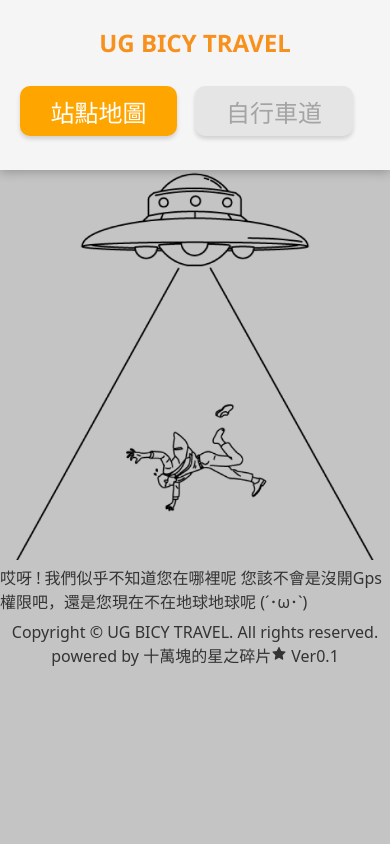
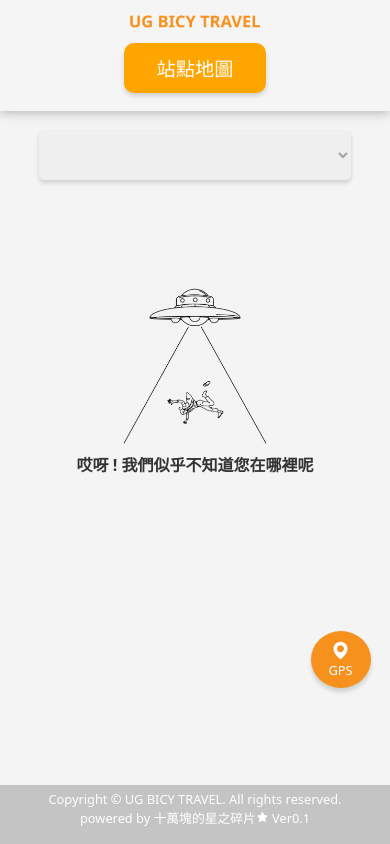
Before and after one commit to daydaychao/2021-F2E-Week2, a Vue app: page /2021-F2E-Week2/error in a window 390 px wide. Built offline with nearby package versions, Linux system fonts and the light colour scheme.

Commit message:
style_1120
home&error都好了，有問題不要跟我講，我不想修´･ᴗ･`

```diff
--- a/src/assets/styles/styles.css
+++ b/src/assets/styles/styles.css
@@ -11,6 +11,13 @@
   box-shadow: 0px 3px 4px rgb(0 0 0 / 15%);
   border: none;
   cursor: pointer;
+  transition: 0.3s ease;
+}
+
+.btn-orange:hover {
+  background: var(--orange);
+  color: #fff !important;
+  transition: 0.3s ease;
 }
 
 .btn-blue {
@@ -29,6 +36,13 @@
   box-shadow: 0px 3px 4px rgb(0 0 0 / 15%);
   border: none;
   cursor: pointer;
+  transition: 0.3s ease;
+}
+
+.btn-green:hover {
+  background: var(--green);
+  color: #fff !important;
+  transition: 0.3s ease;
 }
 
 .header_btn {
@@ -76,6 +90,13 @@
 
 .disable_g {
   background: #fff;
+}
+
+#app > main > article.car-nav > div.Homecar > div > button.disable_g.btn-orange{
+  color: var(--orange);
+}
+
+#app > main > article.car-nav > div.Homecar > div > button.disable_g.btn-green{
   color: var(--green);
 }
 
@@ -90,11 +111,10 @@
   display: flex;
   align-items: center;
   justify-content: space-between;
-  padding: 0 30px;
+  padding: 0 5%;
   box-shadow: 0px 2px 10px rgb(0 0 0 / 25%);
   position: relative;
   z-index: 10;
-  height: 100px;
 }
 
 .content {
@@ -104,19 +124,29 @@
 
 .Homeimg {
   text-align: center;
-  margin: 3% 0 1%;
+  position: relative;
+  top: 50%;
+  transform: translateY(-50%);
 }
 
 .Homeimg > h1 {
-  font-size: 3rem;
+  font-size: 2rem;
   display: block;
-  margin: 2% 0 0 0;
+  margin: 1% 0 0 0;
   padding: 0;
 }
 
 .Homeimg > p {
   font-size: 1.12rem;
   margin: 0;
+}
+
+.Homeimg img{
+  width: 20%;
+}
+
+#app > main > article.car-nav > div.Homeselect > span{
+  margin-top: 5%;
 }
 
 /*--車站--*/
@@ -146,7 +176,6 @@
   border-radius: 5px;
   width: 100%;
   outline: none;
-  margin-bottom: 5%;
   min-width: 300px;
 }
 
@@ -186,14 +215,15 @@
 .HomeCurrentStation > .StationNum{
   display: flex;
   align-items: center;
+  margin-bottom: 5px;
 }
 
-.HomeCurrentStation > div.StationNum > hr{
+/* .HomeCurrentStation > div.StationNum > hr{
   width: 100%;
   border: 1px solid #fff;
   transform: rotate(90deg);
   padding: 0 8%;
-}
+} */
 
 .HomeCurrentStation > div.StationNum > div{
   display: flex;
@@ -208,7 +238,7 @@
 
 .HomeCurrentStation h2{
   font-size: 2.25rem;
-  margin: 0 0 1% 0;
+  margin: 0;
 }
 
 .HomeCurrentStation h4{
@@ -218,7 +248,11 @@
 }
 
 h5{
-  margin: 0;
+  margin: 0 10px 0 0;
+}
+
+h5::after{
+  content: " : ";
 }
 
 #app > main > article.map_content > img{
@@ -235,9 +269,8 @@ h5{
   object-fit: cover;
 }
 
-.footer_pc {
+.footer_pc, .footer_m{
   background: #c4c4c4;
-  height: 60px;
   text-align: center;
   color: #fff;
   font-size: 0.8rem;
@@ -248,7 +281,7 @@ h5{
   display: flex;
   align-items: center;
   justify-content: center;
-  padding: 0 3%;
+  padding: 1.5%;
 }
 
 .footer_pc svg {
@@ -261,12 +294,11 @@ h5{
 
 .GPS {
   position: fixed;
-  right: 30px;
-  bottom: 175px;
+  right: 5%;
+  bottom: 17%;
   display: flex;
   align-items: center;
   flex-direction: row;
-  width: 260px;
   justify-content: flex-end;
   z-index: 999;
 }
@@ -274,7 +306,7 @@ h5{
 .GPS article:first-child {
   text-align: right;
   display: block;
-  margin-right: 3%;
+  margin-right: 10px;
 }
 
 .GPS_circle {
@@ -290,6 +322,10 @@ h5{
   flex-direction: column;
   color: #fff;
   cursor: pointer;
+}
+
+.GPS_circle svg{
+  width: 50%;
 }
 
 .pointer {
@@ -350,17 +386,28 @@ h5{
   border-top: 12px solid #a9c027;
 }
 
+.line {
+  margin: 0 5px;
+  display: block;
+  color: #fff;
+  font-size: 1.5rem;
+}
+
 @media screen and (max-width:710px) {
   .header{
     flex-direction: column;
     justify-content: space-evenly;
-    padding: 30px 0;
-    height: 170px;
+  }
+
+  #app > header > div.pointer{
+    margin: 15px 0;
   }
 
   #app > header > nav{
     width: 90%;
-    margin: 0 auto;
+    margin: 0 auto 5%;
+    display: flex;
+    justify-content: center;
   }
 
   .header_btn{
@@ -368,42 +415,76 @@ h5{
   }
 
   .second-block button:first-child{
-    margin-right: 5%;
+    margin-right: 0;
   }
 
   #app main article.car-nav {
     flex-direction: column;
     width: 100%;
-    height: calc(100vh - 360px);
+    height: calc(100vh - 275px);
     top: 0;
     left: 0;
-}
+    position: absolute;
+    display: inherit;
+    z-index: 99;
+  }
 
   .Homeselect{
     width: 80%;
-    margin-top: 3%;
+    margin: 5% auto 0;
+  }
+
+  .Homeimg img{
+    width: 40%;
+  }
+
+  .Homeimg > h1{
+    font-size: 1rem;
+  }
+
+  .Homeimg > p {
+    font-size: 0.5rem;
   }
 
   .Homecar{
     position: absolute;
-    bottom: 0;
-    left: 0;
-    display: flex;
-    align-items: flex-start;
+    bottom: 3%;
+    left: 10%;
+    width: 80%;
+  }
+
+  .header_btn{
+    font-size: 1.2rem;
   }
 
   .Homecar .car-btns{
     display: flex;
     flex-direction: column;
+    width: 100%;
   }
 
   .Homecar .car-btns > button{
-    height: 25%;
-    width: 85%;
+    width: 35%;
+    font-size: 1.5rem;
+    padding: 3% 0;
+    margin-left: 0;
+    height: inherit;
   }
 
   .Homecar .car-btns > button:first-child{
-    margin-bottom: 8%;
+    margin-bottom: 10px;
+  }
+
+  .Homecar span{
+    display: none;
+  }
+
+  #app > main > article.car-nav > div.Homeselect > span,#app > main > article.map_content > article > p{
+    display: none;
+  }
+
+  .GPS article:first-child{
+    display: none;
   }
 
   .logo_pc{
@@ -412,13 +493,26 @@ h5{
 
   .logo_m{
     display: block;
-    margin-bottom: 30px;
+    max-width: 130px;
+  }
+
+  h5{
+    margin: 0;
+  }
+
+  h5::after{
+    content: "";
+    display: none;
   }
 
   .map_content {
     width: 100%;
-    height: calc(100vh - 230px);
+    height: calc(100vh - 170px);
     overflow: hidden;
+  }
+
+  .Homeselect select{
+    min-width: inherit;
   }
 
   .HomeCurrentStation{
@@ -440,12 +534,36 @@ h5{
     flex-direction: column;
   }
 
-  .HomeCurrentStation > div.StationNum > hr{
+  /* .HomeCurrentStation > div.StationNum > hr{
     padding: 0 16%;
+  } */
+
+  .GPS{
+    bottom: calc(100vh - 81.5%);
+    right: 5%;
   }
 
-  .GPS{
-    bottom: 225px;
+  .GPS_circle{
+    width: 20%;
+    height: 20%;
+    font-size: 0.8rem;
+    padding: 3%;
+  }
+
+  .StationNum{
+    align-items: center;
+    width: 100%;
+    justify-content: center;
+  }
+
+  .StationName h2{
+    font-size: 1.2rem;
+    margin-bottom: 10px;
+  }
+
+  .HomeCurrentStation .number{
+    font-size: 2rem;
+    line-height: 2rem;
   }
 
   .footer_pc{
@@ -455,7 +573,21 @@ h5{
   .footer_m{
     display: block;
     text-align: center;
-    margin-top: 2%;
   }
 
+  .Homeimg{
+    top: 50%;
+    transform: translateY(-85%);
+  }
 }
+
+@media screen and (max-height:750px) {
+  .Homeimg img{
+    display: none;
+  }
+
+  .Homeimg{
+    top: 50%;
+    transform: translateY(-450%);
+  }
+}
--- a/src/components/GPS.vue
+++ b/src/components/GPS.vue
@@ -23,7 +23,7 @@ function getGPS() {
       </svg>
     </article>
     <article class="GPS_circle" @click="getGPS()">
-      <svg xmlns="http://www.w3.org/2000/svg" xmlns:xlink="http://www.w3.org/1999/xlink" aria-hidden="true" role="img" height="46" preserveAspectRatio="xMidYMid meet" viewBox="0 0 24 24"><path d="M12 2C7.589 2 4 5.589 4 9.995C3.971 16.44 11.696 21.784 12 22c0 0 8.029-5.56 8-12c0-4.411-3.589-8-8-8zm0 12c-2.21 0-4-1.79-4-4s1.79-4 4-4s4 1.79 4 4s-1.79 4-4 4z" fill="white" /></svg>GPS
+      <svg xmlns="http://www.w3.org/2000/svg" xmlns:xlink="http://www.w3.org/1999/xlink" aria-hidden="true" role="img" preserveAspectRatio="xMidYMid meet" viewBox="0 0 24 24"><path d="M12 2C7.589 2 4 5.589 4 9.995C3.971 16.44 11.696 21.784 12 22c0 0 8.029-5.56 8-12c0-4.411-3.589-8-8-8zm0 12c-2.21 0-4-1.79-4-4s1.79-4 4-4s4 1.79 4 4s-1.79 4-4 4z" fill="white" /></svg>GPS
     </article>
   </section>
 </template>
--- a/src/components/TheHeader.vue
+++ b/src/components/TheHeader.vue
@@ -16,7 +16,7 @@ function goto(pathName: string) {
     </div>
     <nav class="second-block">
       <button class="btn-orange header_btn" @click="goto('home')">站點地圖</button>
-      <button class="disable btn-blue header_btn" @click="goto('cyclingShape')">自行車道</button>
+      <!--<button class="disable btn-blue header_btn" @click="goto('cyclingShape')">自行車道</button>-->
     </nav>
   </header>
 </template>
--- a/src/pages/Error.vue
+++ b/src/pages/Error.vue
@@ -1,11 +1,84 @@
 <script setup lang="ts">
-defineProps<{ msg: string }>()
+import { ref, reactive, watch } from 'vue'
+import { useBikeStore } from '@/stores/bike'
+import { StationAndAvailabilityCityNameZhTW, StationAndAvailabilityCityName, CyclingShapeCityName, CyclingShapeCityNameZhTW } from '@/types'
+import { getEnumValues, changeName } from '@/tools/'
+import { TypeBikeStation, TypeBikeAvailability } from '@/types'
+import Map from '@/components/map.vue'
+import GPS from '@/components/GPS.vue'
+
+const bikeStore = useBikeStore()
+
+// 自行車站可選擇城市
+const cityList = getEnumValues(StationAndAvailabilityCityName)
+const cityListZhTW = getEnumValues(StationAndAvailabilityCityNameZhTW)
+const selectCity = ref<keyof typeof StationAndAvailabilityCityName>() //select
+
+// 使用者位置
+let lat = bikeStore.userLocation[0]
+let lon = bikeStore.userLocation[1]
+
+// api抓取data
+function getStationData() {
+  if (selectCity.value && lat && lon) bikeStore.getStationData(selectCity.value, lat, lon)
+}
+function getAvailabilityData() {
+  if (selectCity.value) bikeStore.getAvailabilityData(selectCity.value)
+}
+// *不參考縣市資訊，直接抓取位置附近站點
+function getNearByStationData() {
+  if (bikeStore.userLocation) bikeStore.getNearByStationData(bikeStore.userLocation[0], bikeStore.userLocation[1])
+}
+function getNearByAvailabilityData() {
+  if (bikeStore.userLocation) bikeStore.getNearByAvailabilityData(bikeStore.userLocation[0], bikeStore.userLocation[1])
+}
+
+//select打api
+async function handleSelect() {
+  await getStationData()
+  await getAvailabilityData()
+}
+
+async function handleGPS() {
+  // await getStationData();
+  // await getAvailabilityData();
+  await getNearByAvailabilityData()
+  await getNearByStationData()
+}
+
+const isRent = ref(true)
+
+// defineProps<{ msg: string }>()
 </script>
 
 <template>
-  <img src="@/assets/images/error.png" />
+<main class="content">
+    <article v-if="bikeStore.userLocation[0] && bikeStore.userLocation[1]" style="position: absolute; top: 0; left: 0; height: 100%; width: 100%">
+      <Map :location="[bikeStore.userLocation[0], bikeStore.userLocation[1]]" :stations="bikeStore.getNearByStations" :availability="bikeStore.getNearByAvailability" :isRent="bikeStore.getIsRent" />
+    </article>
 
-  <div>哎呀 ! 我們似乎不知道您在哪裡呢 您該不會是沒開Gps權限吧，還是您現在不在地球地球呢 (´･ω･`)</div>
+    <article class="car-nav">
+      <div class="Homeselect">
+        <select class="form-control" value="輸入想查詢的地點" v-model="selectCity" @change="handleSelect">
+          <option v-for="(city, index) in cityList" :key="index" :value="city">
+            {{ cityListZhTW[index] }}
+          </option>
+        </select>
+      </div>
+    </article>
+
+    <article class="map_content">
+      <article class="Homeimg">
+        <img src="@/assets/images/error.png" />
+        <h1>哎呀 ! 我們似乎不知道您在哪裡呢</h1>
+        <p>您該不會是沒開Gps權限吧，還是您現在不在地球呢 (´･ω･`)</p>
+      </article>
+
+      <div @click="handleGPS()">
+        <GPS />
+      </div>
+    </article>
+  </main>
 </template>
 
 <style scoped></style>
```
Also changed, not shown: src/pages/Home.vue (+14 -13 lines).
